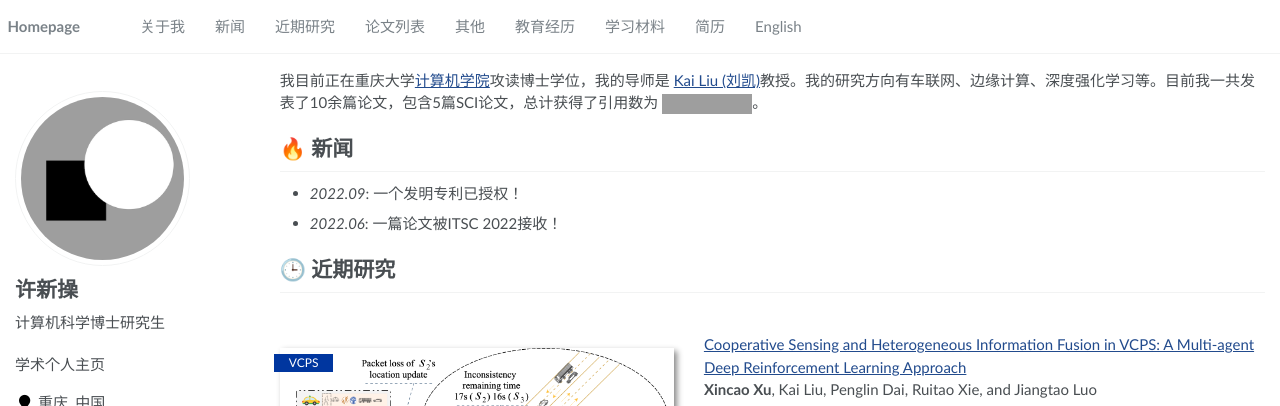
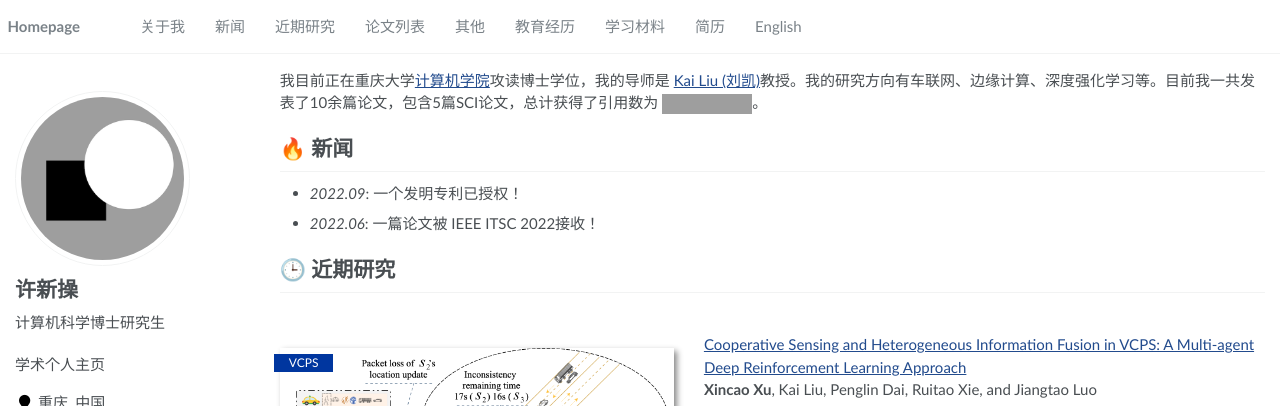
Before and after one commit to neardws/zh, a Jekyll site: the page built from _pages/about.md, in a window 1280 px wide and 900 px high. Shown: the top 406 px of the window. Built offline with Jekyll 4.4.1, drawn with Linux system fonts in a browser that asks for light colours; some web fonts are replaced; grey boxes are pictures that could not be loaded.

Commit message:
Update news.md

```diff
--- a/_pages/includes/news.md
+++ b/_pages/includes/news.md
@@ -1,3 +1,3 @@
 # 🔥 新闻
 - *2022.09*: 一个发明专利已授权！
-- *2022.06*: 一篇论文被ITSC 2022接收！
+- *2022.06*: 一篇论文被 IEEE ITSC 2022接收！
```
